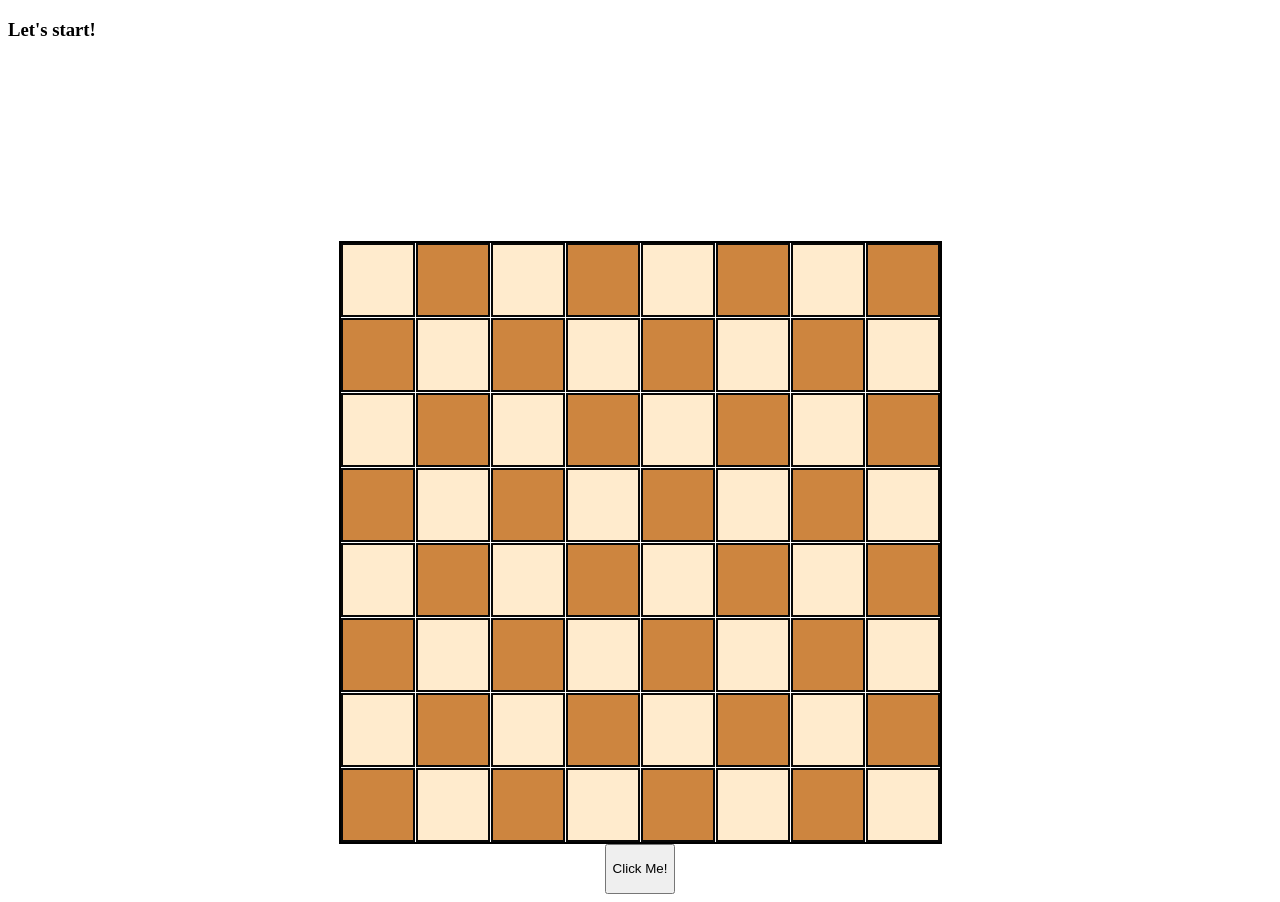
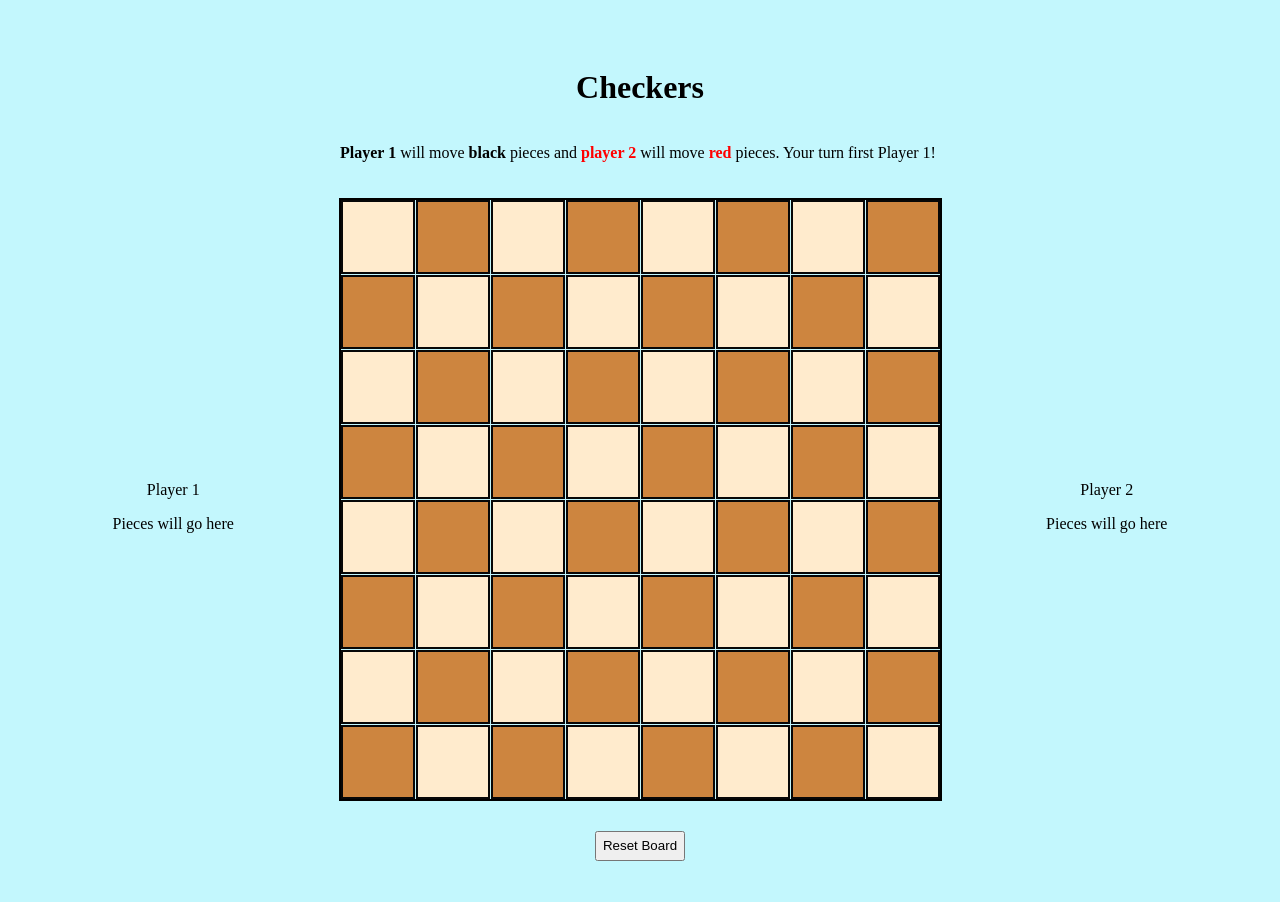
Before and after one commit to georgeperryv/Checkers, a plain HTML site: page display.html in a window 1280 px wide. After the commit the page ends 869 px from the top, so only its background shows below. Drawn offline with Linux system fonts and the light colour scheme.

Commit message:
CSS updated to include a message board and a section for player 1 and 2 to display captured pieces

```diff
--- a/CSS/style.css
+++ b/CSS/style.css
@@ -1,14 +1,59 @@
+body{
+    background-color:rgb(195, 247, 253);
+}
+
+
+.message-container-flex{
+    display: flex;
+    justify-content: center;
+
+}
+
+.top-messages-grid{
+    display: grid;
+    justify-items: center;
+}
+
+#spacing{
+    height: 40px;
+}
+
+
+#title{
+    justify-items: center;
+}
+
+#message-board{
+    justify-items: center;
+    width: 600px;
+}
+
+span{
+    font-weight: bold;
+}
+
+#red-word{
+    color: red;
+}
 
 
 
 
 .container{
 
-    margin-top: 200px;
+    margin-top: 20px;
     display: flex;
-    justify-content: center;
+    justify-content: space-evenly;
+    align-items: center;
 
 
+}
+
+.player-1{
+    display: grid;
+    justify-content: center;
+    justify-items: center;
+    width: 350px;
 }
 
 
@@ -35,8 +80,21 @@
     border: blue;
 } */
 
+
+.player-2{
+    display: grid;
+    justify-content: center;
+    justify-items: center;
+    width: 350px;
+}
+
+.space-between-board-button{
+    height: 30px;
+}
+
+
 .button{
-    height: 50px;
+    height: 30px;
     display: flex;
     justify-content: center;
 }
--- a/JS/script.js
+++ b/JS/script.js
@@ -660,6 +660,7 @@ class Piece {
 let divList = document.querySelectorAll(".square");
 let existingCheckers = document.querySelectorAll(".circle");
 let resetButton = document.querySelector("#reset");
+let messageBoard = document.querySelector("#message-board");
 let gameArray = [];
 let playerTurn = 1;
 let player1NumCaptured = 0;
@@ -705,7 +706,7 @@ boarder.addEventListener('click', function(cursor){
                 playerTurn = 1.5;
             }
             else {
-                console.log("Pleae select a piece which has possible moves available")
+                messageBoard.innerHTML = "Pleae select a piece which has possible moves available (possible moves will appear yellow)";
             }
          }
          else{
--- a/display.html
+++ b/display.html
@@ -9,16 +9,31 @@
     <script defer src="JS/script.js" defer></script>
 </head>
 <body>
-
-    <h3>Let's start!</h3>
-
-    <div class="container">
-        <div class="boarder">
+    <div class="message-container-flex">
+        <div class="top-messages-grid">
+            <div id="spacing"></div>
+            <h1 id="title">Checkers</h1>
+            <p id="message-board"><span>Player 1</span> will move <span>black</span> pieces and <span id="red-word">player 2</span> will move <span id="red-word">red</span> pieces. Your turn first Player 1!</p>
         </div>
     </div>
-    <div class="button">
-        <button type="button" id="reset">Click Me!</button>
-    </div>
+
+        <div class="container">
+            <div class="player-1">
+                <p>Player 1</p>
+                <div id="pictures-of-black-pieces">Pieces will go here</div>
+            </div>
+
+            <div class="boarder"></div>
+            <div class="player-2">
+                <p>Player 2</p>
+                <div id="pictures-of-red-pieces">Pieces will go here</div>
+            </div>
+
+        </div>
+        <div class="space-between-board-button"></div>
+        <div class="button">
+            <button type="button" id="reset">Reset Board</button>
+        </div>
 
 
 
```
